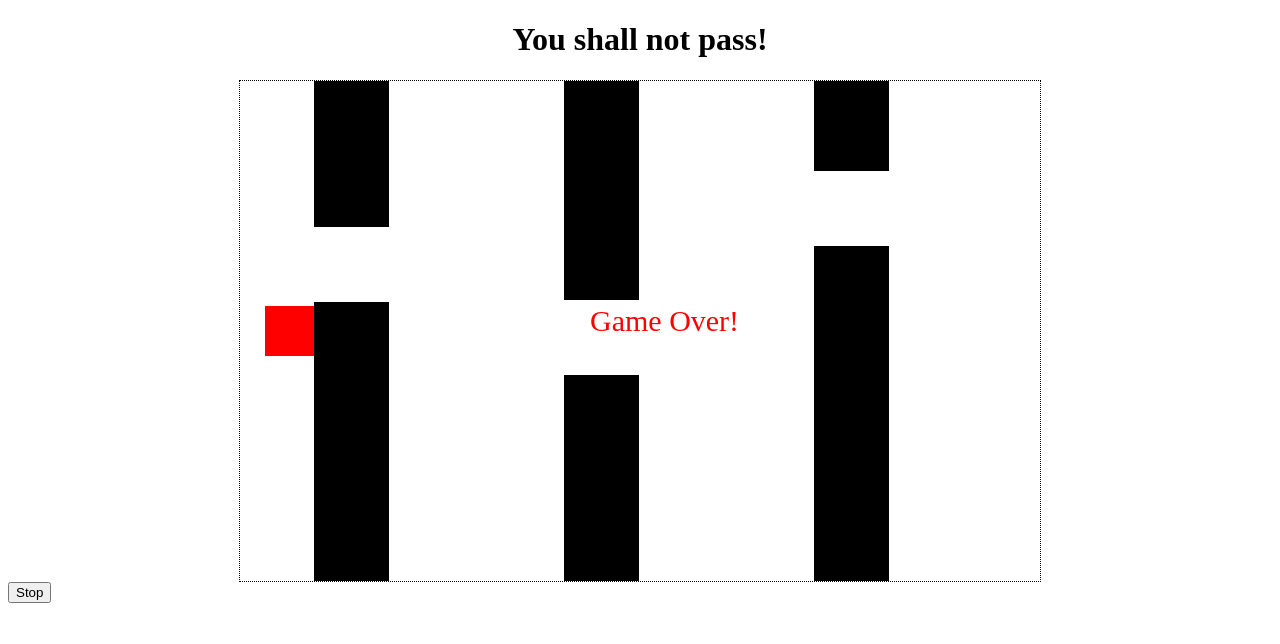
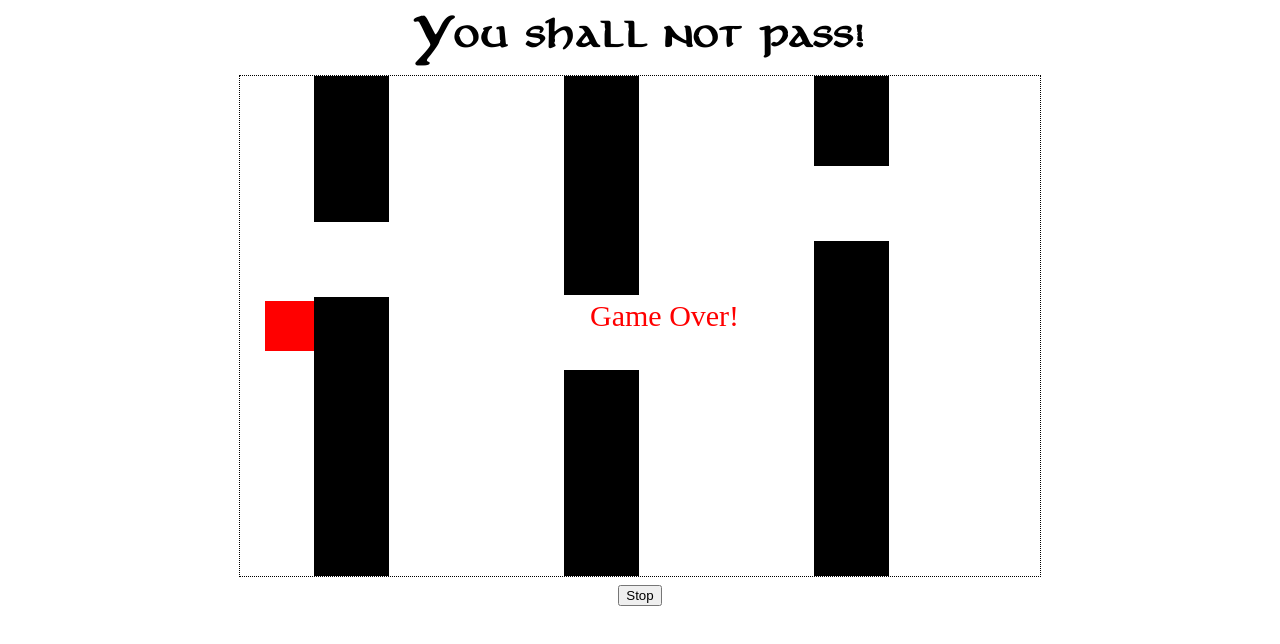
Before and after one commit to Cucazer/youshallnotpass, a plain HTML site: page index.html in a window 1280 px wide. Drawn offline with Linux system fonts and the light colour scheme.

Commit message:
Some design improvements, new font

```diff
--- a/index.html
+++ b/index.html
@@ -3,13 +3,13 @@
 <head>
 <title>You shall not pass!</title>
   <meta http-equiv="Content-Type" content="text/html; charset=UTF-8">
-  <link rel="stylesheet" type="text/css" href="style.css">
+  <link rel="stylesheet" href="style.css" type="text/css">
   <script type="text/javascript" src='script.js'></script>
 </head>
 <body>
 
 <h1>You shall not pass!</h1>
-<canvas height=500 width=800 id="canvas"></canvas>
+<canvas height=500 width=800 id="canvas">Sorry, but your browser doesn't support canvas or JavaScript is disabled!</canvas>
 <button id="stop">Stop</button>
 
 </body>
--- a/style.css
+++ b/style.css
@@ -1,10 +1,23 @@
+@font-face {
+	font-family: LoR_font;
+	src: url('fonts/anirm.ttf');
+}
+
+body{
+	font-family:LoR_font;
+	text-align:center;
+	margin:0px;
+	padding:0px;
+}
+
+h1{
+	margin:0px;
+	margin-bottom:10px;
+}
+
 canvas {
    border:1px black dotted;
    margin-right: auto;
    margin-left: auto;
    display: block;
 }
-
-h1 {
-   text-align:center;
-}
```
Also changed, not shown: fonts/anirb.ttf (added), fonts/anirm.ttf (added), fonts/credits.txt (added).
